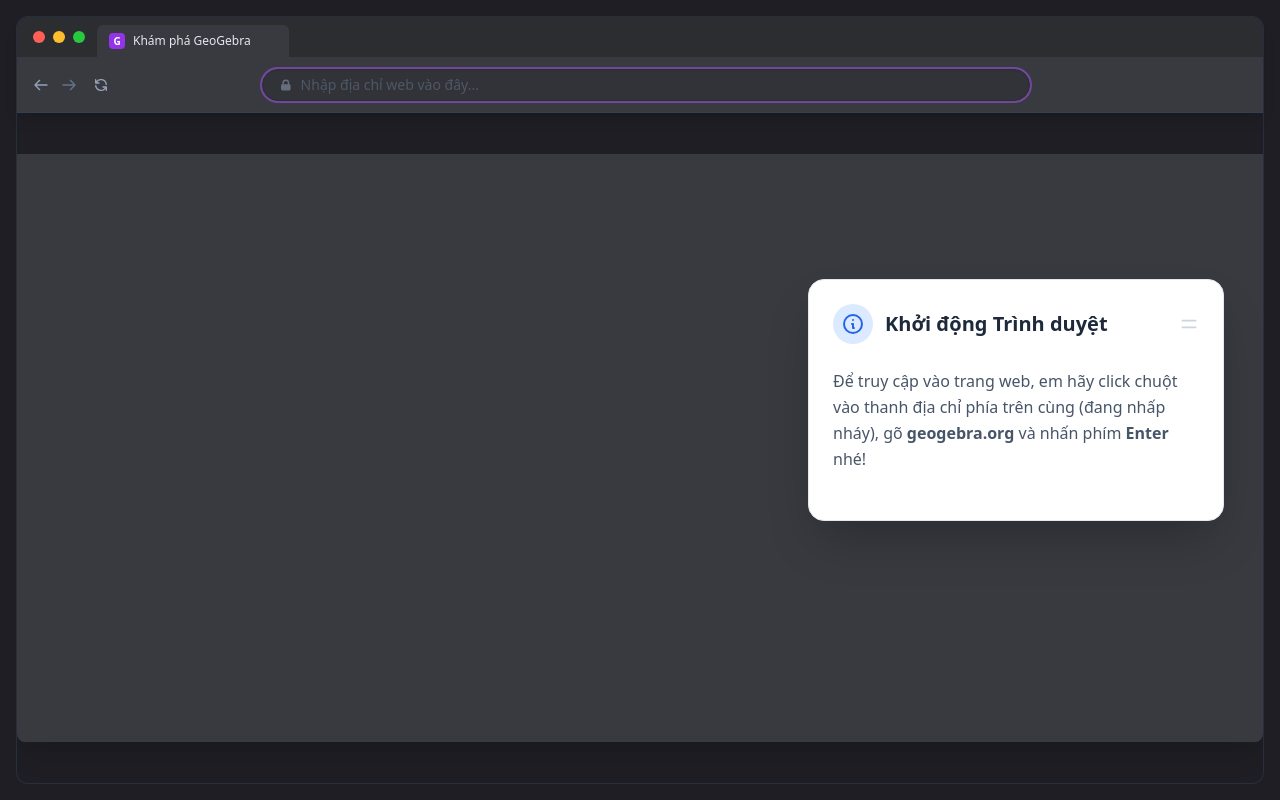
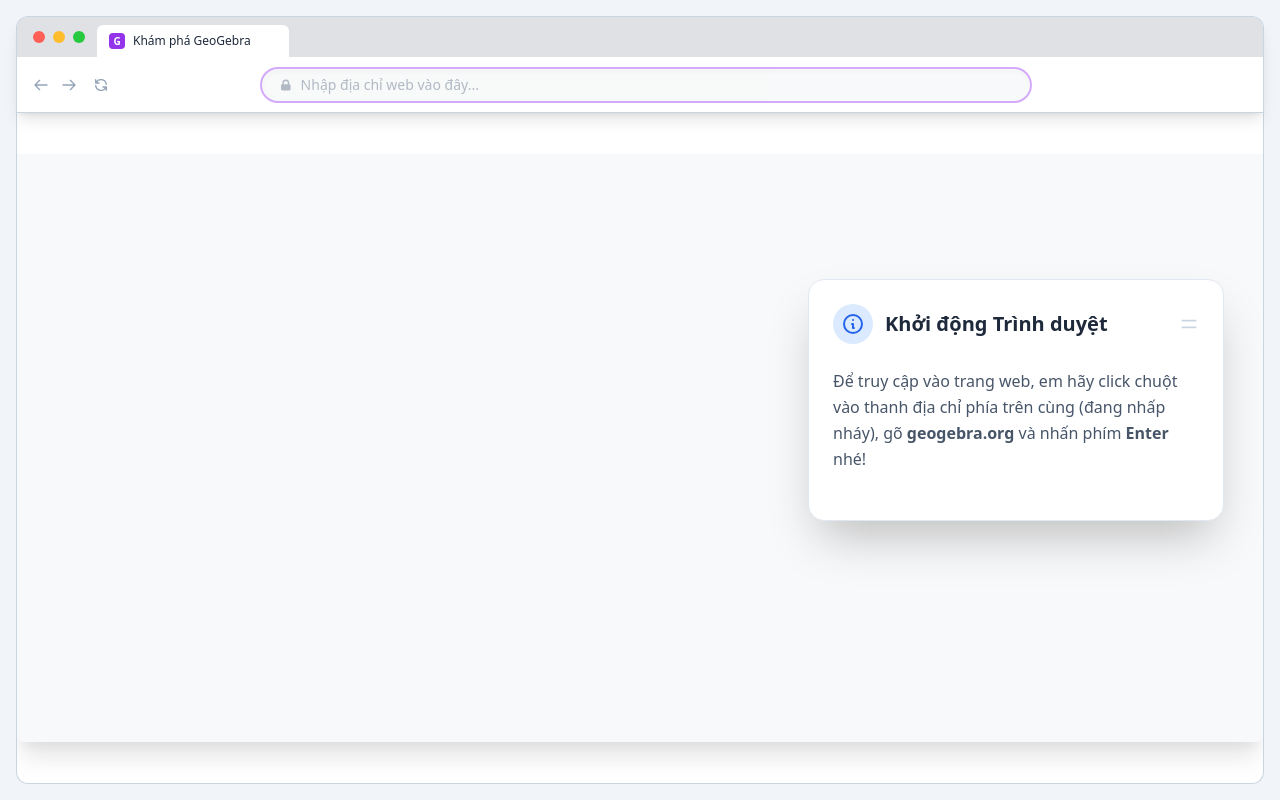
Before and after one commit to huykokukevnnn/khamphageogebra, a plain HTML site: page index.html in a window 1280 px wide. Drawn offline with nearby package versions, Linux system fonts and the light colour scheme.

Commit message:
Switch fake browser UI to light theme

```diff
--- a/index.html
+++ b/index.html
@@ -71,7 +71,7 @@
       aspect-ratio: 16 / 9;
       object-fit: cover;
       clip-path: inset(11.5% 0 4.5% 0);
-      background-color: #1e1e24;
+      background-color: #ffffff;
     }
     .scroll-img-2 {
       /* Pulls the image up by 16% of height to close the gap between clipped areas */
@@ -79,41 +79,41 @@
     }
   </style>
 </head>
-<body class="bg-[#1e1e24] min-h-screen flex items-center justify-center font-sans m-0 overflow-hidden">
+<body class="bg-slate-100 min-h-screen flex items-center justify-center font-sans m-0 overflow-hidden">
 
   <div id="app-wrapper" class="w-full h-screen flex flex-col px-0 sm:px-4 py-0 sm:py-4">
     <div class="flex-grow flex flex-col bg-transparent w-full max-w-[1920px] mx-auto relative rounded-xl h-full">
 
       <!-- Fake Browser Header -->
-      <div class="flex-shrink-0 w-full rounded-t-xl overflow-hidden shadow-lg border-x border-t border-slate-700/50 relative z-20">
-        <div class="h-10 bg-[#2b2d31] flex items-center px-4 relative">
+      <div class="flex-shrink-0 w-full rounded-t-xl overflow-hidden shadow-lg border-x border-t border-slate-300 relative z-20">
+        <div class="h-10 bg-[#dfe1e5] flex items-center px-4 relative">
           <div class="flex gap-2 w-16">
             <div class="w-3 h-3 rounded-full bg-[#ff5f56]"></div>
             <div class="w-3 h-3 rounded-full bg-[#ffbd2e]"></div>
             <div class="w-3 h-3 rounded-full bg-[#27c93f]"></div>
           </div>
-          <div class="absolute left-[80px] bottom-0 h-8 w-48 bg-[#383a40] rounded-t-md flex items-center px-3 gap-2">
+          <div class="absolute left-[80px] bottom-0 h-8 w-48 bg-white rounded-t-md flex items-center px-3 gap-2">
             <div class="w-4 h-4 bg-purple-600 rounded flex items-center justify-center text-[10px] text-white font-bold">G</div>
-            <span class="text-xs text-slate-200 truncate">Khám phá GeoGebra</span>
+            <span class="text-xs text-slate-800 truncate">Khám phá GeoGebra</span>
           </div>
         </div>
-        <div class="h-14 bg-[#383a40] flex items-center px-4 gap-4 border-b border-slate-700">
+        <div class="h-14 bg-white flex items-center px-4 gap-4 border-b border-slate-300">
           <div class="flex gap-3 hidden sm:flex">
             <svg class="w-4 h-4 text-slate-400" fill="none" stroke="currentColor" viewBox="0 0 24 24"><path stroke-linecap="round" stroke-linejoin="round" stroke-width="2" d="M10 19l-7-7m0 0l7-7m-7 7h18"></path></svg>
-            <svg class="w-4 h-4 text-slate-500" fill="none" stroke="currentColor" viewBox="0 0 24 24"><path stroke-linecap="round" stroke-linejoin="round" stroke-width="2" d="M14 5l7 7m0 0l-7 7m7-7H3"></path></svg>
+            <svg class="w-4 h-4 text-slate-400" fill="none" stroke="currentColor" viewBox="0 0 24 24"><path stroke-linecap="round" stroke-linejoin="round" stroke-width="2" d="M14 5l7 7m0 0l-7 7m7-7H3"></path></svg>
             <svg class="w-4 h-4 text-slate-400 ml-1" fill="none" stroke="currentColor" viewBox="0 0 24 24"><path stroke-linecap="round" stroke-linejoin="round" stroke-width="2" d="M4 4v5h.582m15.356 2A8.001 8.001 0 004.582 9m0 0H9m11 11v-5h-.581m0 0a8.003 8.003 0 01-15.357-2m15.357 2H15"></path></svg>
           </div>
-          <div id="url-bar-wrapper" class="flex-grow bg-[#2b2d31] rounded-full h-8 flex items-center px-4 gap-2 border border-[#1e1e24] shadow-inner max-w-3xl mx-auto transition-all cursor-text" onclick="document.getElementById('url-input').focus()">
-            <svg class="w-3.5 h-3.5 text-slate-400" fill="currentColor" viewBox="0 0 20 20"><path fill-rule="evenodd" d="M5 9V7a5 5 0 0110 0v2a2 2 0 012 2v5a2 2 0 01-2 2H5a2 2 0 01-2-2v-5a2 2 0 012-2zm8-2v2H7V7a3 3 0 016 0z" clip-rule="evenodd"></path></svg>
-            <input type="text" id="url-input" class="bg-transparent border-none outline-none text-sm text-slate-200 w-full placeholder-slate-500 p-0 m-0 focus:ring-0" placeholder="Nhập địa chỉ web vào đây..." autocomplete="off" spellcheck="false" style="display: none;">
-            <span id="static-url" class="text-sm text-slate-200">geogebra.org</span>
+          <div id="url-bar-wrapper" class="flex-grow bg-[#f1f3f4] rounded-full h-8 flex items-center px-4 gap-2 border border-transparent shadow-inner max-w-3xl mx-auto transition-all cursor-text" onclick="document.getElementById('url-input').focus()">
+            <svg class="w-3.5 h-3.5 text-slate-500" fill="currentColor" viewBox="0 0 20 20"><path fill-rule="evenodd" d="M5 9V7a5 5 0 0110 0v2a2 2 0 012 2v5a2 2 0 01-2 2H5a2 2 0 01-2-2v-5a2 2 0 012-2zm8-2v2H7V7a3 3 0 016 0z" clip-rule="evenodd"></path></svg>
+            <input type="text" id="url-input" class="bg-transparent border-none outline-none text-sm text-slate-800 w-full placeholder-slate-500 p-0 m-0 focus:ring-0" placeholder="Nhập địa chỉ web vào đây..." autocomplete="off" spellcheck="false" style="display: none;">
+            <span id="static-url" class="text-sm text-slate-800">geogebra.org</span>
           </div>
           <div class="w-16 hidden sm:block"></div>
         </div>
       </div>
 
       <!-- Main Cropped Workspace -->
-      <div class="flex-grow w-full flex items-center justify-center bg-[#1e1e24] overflow-hidden rounded-b-xl border-x border-b border-slate-700/50">
+      <div class="flex-grow w-full flex items-center justify-center bg-white overflow-hidden rounded-b-xl border-x border-b border-slate-300">
         <div id="scale-box">
           <div id="original-image-container">
 
@@ -355,14 +355,14 @@
         case 'typing_url':
           elements.bg1.style.display = 'none';
           elements.bg2.style.display = 'none';
-          elements.track.style.backgroundColor = '#383a40';
+          elements.track.style.backgroundColor = '#f8f9fa';
 
           elements.title.textContent = 'Khởi động Trình duyệt';
           elements.text.innerHTML = 'Để truy cập vào trang web, em hãy click chuột vào thanh địa chỉ phía trên cùng (đang nhấp nháy), gõ <b>geogebra.org</b> và nhấn phím <b>Enter</b> nhé!';
           break;
 
         case 'welcome':
-          elements.track.style.backgroundColor = '#1e1e24';
+          elements.track.style.backgroundColor = '#ffffff';
           setBackground('homepage.JPG');
           elements.title.textContent = 'Bắt đầu';
           elements.text.innerHTML = 'Chào mừng các em đến với GeoGebra! Hãy cuộn chuột xuống dưới để tìm hiểu tổng quan giao diện bằng tiếng Anh nhé!';
```
